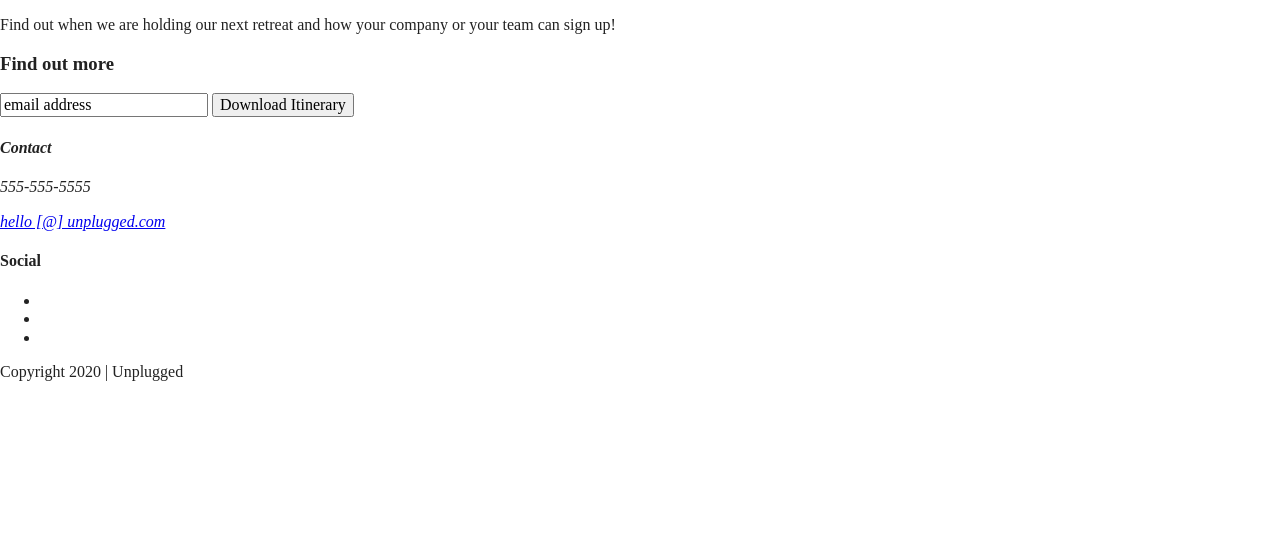
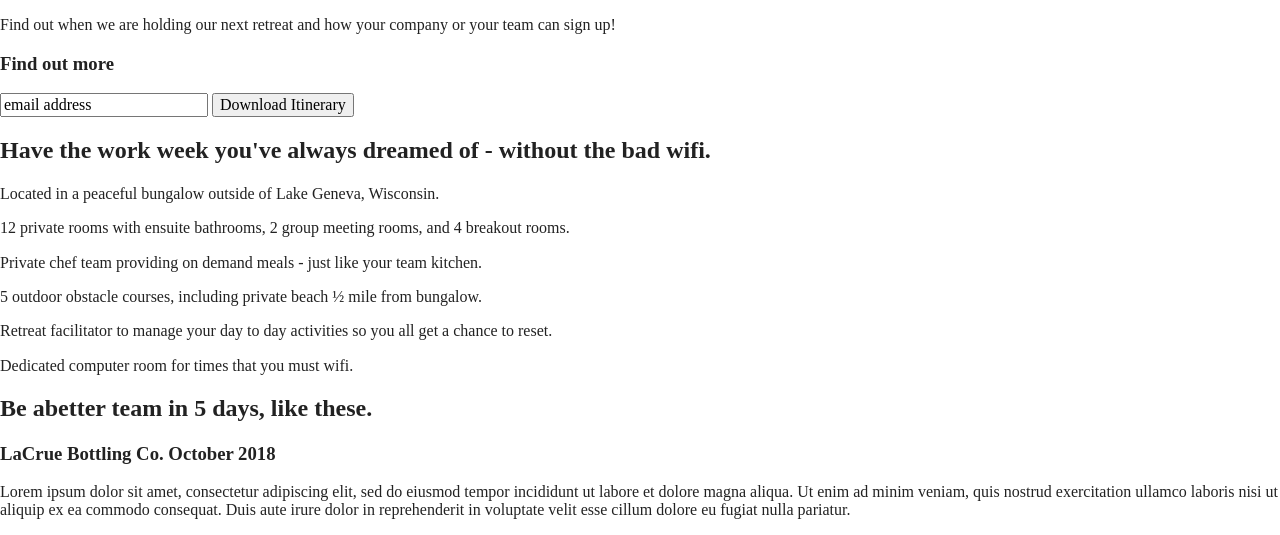
Before and after one commit to sah-spence/unplugged-retreat, a website built with Parcel: page index.html in a window 1280 px wide. Shown: the part 265-800 px from the top of the page. Built offline with nearby package versions, Linux system fonts and the light colour scheme.

Commit message:
Added content to Homepage html doc

```diff
--- a/index.html
+++ b/index.html
@@ -60,6 +60,50 @@
     </div>
   </aside>
 
+  <section class="features">
+    <div class="content-wrapper">
+      <h2>Have the work week you've always dreamed of - without the bad wifi.</h2>
+      <div class="features-items">
+        <article>
+          <p class="fontawesome-icon"></p>
+          <p class="features-item-description">Located in a peaceful bungalow outside of Lake Geneva, Wisconsin.</p>
+        </article>
+        <article>
+          <p class="fontawesome-icon"></p>
+          <p class="features-item-description">12 private rooms with ensuite bathrooms, 2 group meeting rooms, and 4 breakout rooms.</p>
+        </article>
+        <article>
+          <p class="fontawesome-icon"></p>
+          <p class="features-item-description">Private chef team providing on demand meals - just like your team kitchen.</p>
+        </article>
+        <article>
+          <p class="fontawesome-icon"></p>
+          <p class="features-item-description">5 outdoor obstacle courses, including private beach ½ mile from bungalow.</p>
+        </article>
+        <article>
+          <p class="fontawesome-icon"></p>
+          <p class="features-item-description">Retreat facilitator to manage your day to day activities so you all get a chance to reset.</p>
+        </article>
+        <article>
+          <p class="fontawesome-icon"></p>
+          <p class="features-item-description">Dedicated computer room for times that you must wifi.</p>
+        </article>
+      </div>
+    </div>
+  </section>
+
+  <section class="reviews">
+    <div class="content-wrapper">
+      <h2>Be abetter team in 5 days, like these.</h2>
+      <article>
+        <div>
+          <h3>LaCrue Bottling Co. October 2018</h3>
+          <p>Lorem ipsum dolor sit amet, consectetur adipiscing elit, sed do eiusmod tempor incididunt ut labore et dolore magna aliqua. Ut enim ad minim veniam, quis nostrud exercitation ullamco laboris nisi ut aliquip ex ea commodo consequat. Duis aute irure dolor in reprehenderit in voluptate velit esse cillum dolore eu fugiat nulla pariatur. </p>
+        </div>
+      </article>
+    </div>
+  </section>
+
 </main>
 
 <footer>
```
